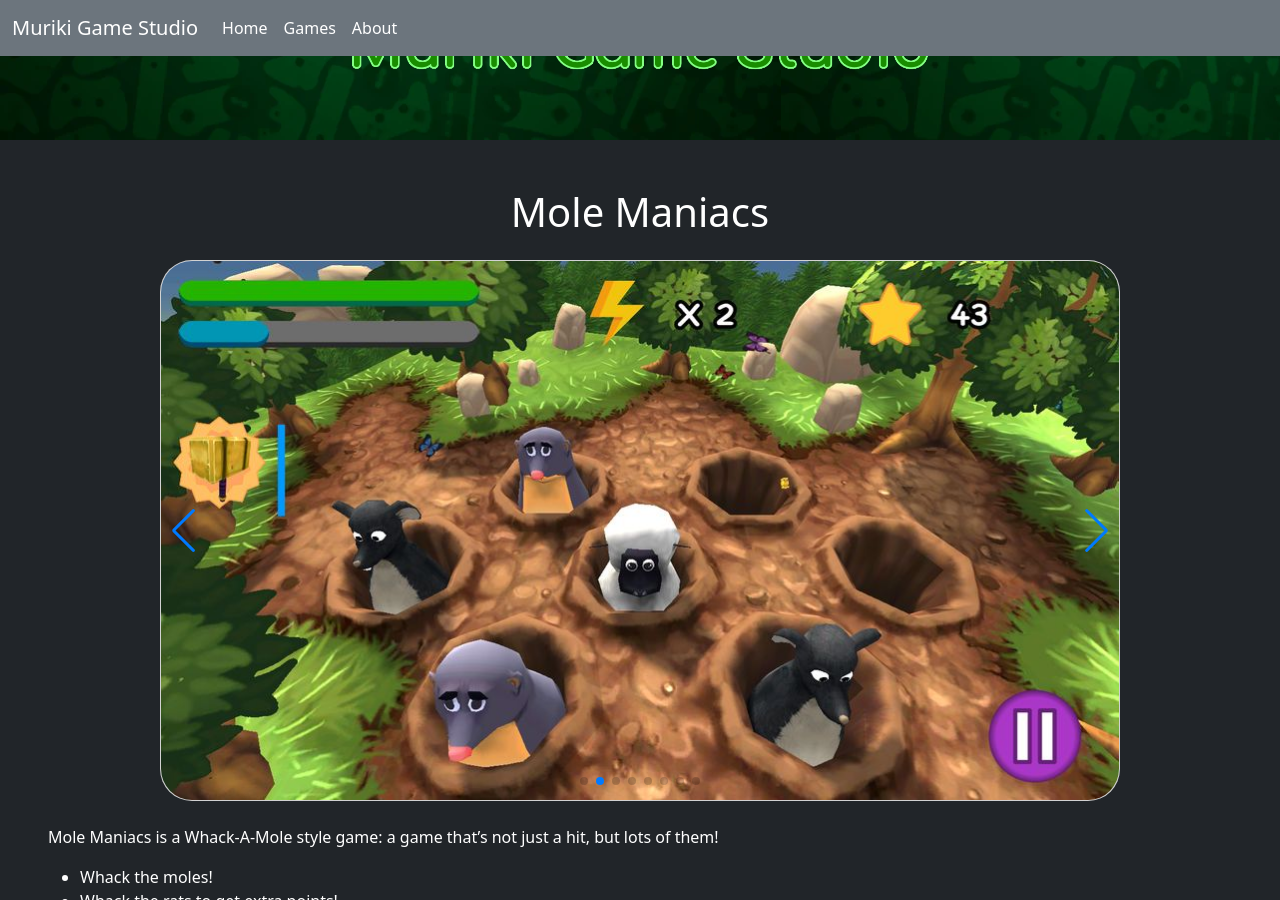
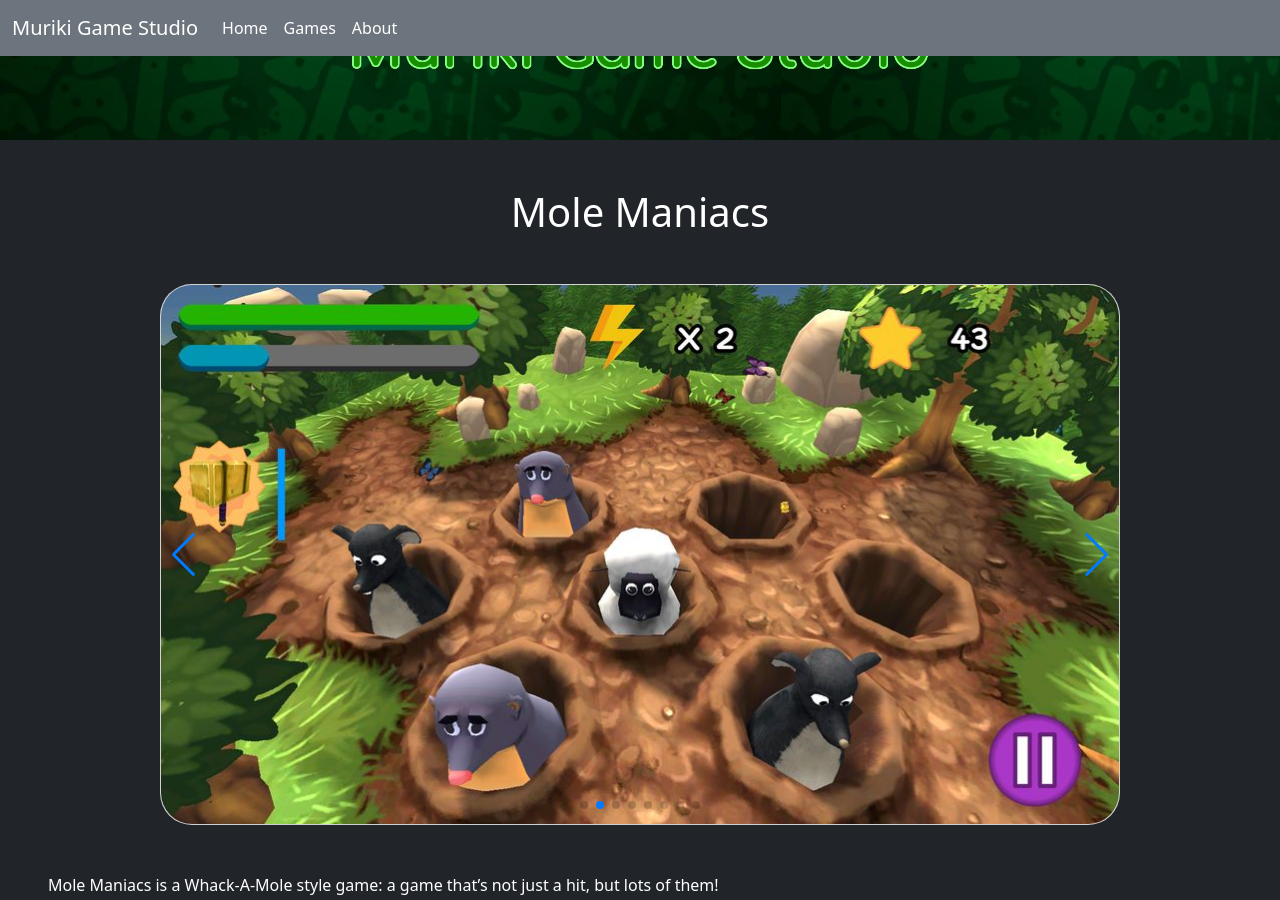
Before and after one commit to murikistudio/murikistudio.com.br, a Jekyll site: the page built from pages/games/mole-maniacs/index.md, in a window 1280 px wide and 900 px high, scrolled down 502 px. Built offline with Jekyll 4.4.1, drawn with Linux system fonts in a browser that asks for light colours.

Commit message:
feat: set mole maniacs swiper vertical margin

```diff
--- a/pages/games/mole-maniacs/index.md
+++ b/pages/games/mole-maniacs/index.md
@@ -15,7 +15,7 @@
 
 # {{ page.title }}
 
-<div class="swiper my-4" style="max-width: 960px;">
+<div class="swiper my-5" style="max-width: 960px;">
     <div class="swiper-wrapper">
         {% for screenshot in page.screenshots %}
         <div class="swiper-slide">
```
